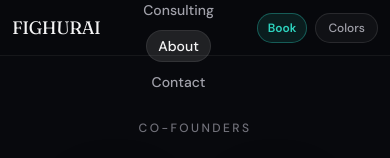
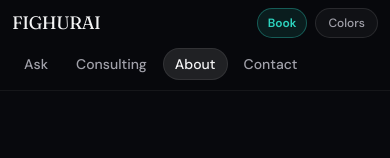
Before and after one commit to fighurai/fighurai-web, a Next.js app: page /about in a window 390 px wide. Shown: the top 158 px of the page. Built offline with nearby package versions, Linux system fonts and the light colour scheme; no server answers.

Commit message:
Reapply "fix(ui): mobile-friendly nav, demo embeds, and safe-area padding"
This reverts commit 7678c5fb1517c5942480cca025cb26c158dfa7c1.

```diff
--- a/src/app/(site)/about/page.tsx
+++ b/src/app/(site)/about/page.tsx
@@ -7,7 +7,7 @@ import { AboutSection } from "@/components/about-section";
 export default function AboutPage() {
   const router = useRouter();
   return (
-    <div className="mx-auto w-full max-w-6xl flex-1 overflow-y-auto py-10 sm:py-14">
+    <div className="mx-auto w-full min-w-0 max-w-6xl flex-1 overflow-y-auto overflow-x-hidden px-4 py-10 sm:px-6 sm:py-14">
       <AboutSection
         onOpenChat={() => router.push("/")}
         onOpenContact={() => router.push("/contact")}
--- a/src/app/(site)/consulting/page.tsx
+++ b/src/app/(site)/consulting/page.tsx
@@ -15,7 +15,7 @@ import { SparkDemoVideo } from "@/components/spark-demo-video";
 export default function ConsultingPage() {
   const router = useRouter();
   return (
-    <div className="mx-auto w-full max-w-6xl flex-1 overflow-y-auto px-4 py-10 sm:px-6 sm:py-14">
+    <div className="mx-auto w-full min-w-0 max-w-6xl flex-1 overflow-y-auto overflow-x-hidden px-4 py-10 sm:px-6 sm:py-14">
       <HeroSection
         onOpenChat={() => router.push("/")}
         onOpenMembership={() =>
--- a/src/components/company-chat-demo.tsx
+++ b/src/components/company-chat-demo.tsx
@@ -35,8 +35,8 @@ export function CompanyChatDemo({
             {description}
           </p>
 
-          <div className="mt-6 overflow-hidden rounded-xl border border-white/[0.1] bg-black/40 ring-1 ring-white/[0.05]">
-            <div className="relative aspect-video w-full max-h-[70vh] min-h-[200px]">
+          <div className="mt-6 min-w-0 overflow-x-auto overflow-y-visible rounded-xl border border-white/[0.1] bg-black/40 ring-1 ring-white/[0.05] [-webkit-overflow-scrolling:touch] sm:overflow-hidden">
+            <div className="relative aspect-video w-full min-h-[min(52vw,20rem)] min-w-0 max-w-full max-h-[min(88dvh,52rem)] sm:min-h-[200px] sm:max-h-[70vh]">
               <iframe
                 title="Demo: internal company chat grounded on organization documents only"
                 src={IFRAME_SRC}
--- a/src/components/construction-chat-demo.tsx
+++ b/src/components/construction-chat-demo.tsx
@@ -35,8 +35,8 @@ export function ConstructionChatDemo({
             {description}
           </p>
 
-          <div className="mt-6 overflow-hidden rounded-xl border border-white/[0.1] bg-black/40 ring-1 ring-white/[0.05]">
-            <div className="relative aspect-video w-full max-h-[70vh] min-h-[200px]">
+          <div className="mt-6 min-w-0 overflow-x-auto overflow-y-visible rounded-xl border border-white/[0.1] bg-black/40 ring-1 ring-white/[0.05] [-webkit-overflow-scrolling:touch] sm:overflow-hidden">
+            <div className="relative aspect-video w-full min-h-[min(52vw,20rem)] min-w-0 max-w-full max-h-[min(88dvh,52rem)] sm:min-h-[200px] sm:max-h-[70vh]">
               <iframe
                 title="Demo: construction project folder copilot with folder insight and visuals"
                 src={IFRAME_SRC}
--- a/src/components/creative-company-site-demo.tsx
+++ b/src/components/creative-company-site-demo.tsx
@@ -35,8 +35,8 @@ export function CreativeCompanySiteDemo({
             {description}
           </p>
 
-          <div className="mt-6 overflow-hidden rounded-xl border border-white/[0.1] bg-black/40 ring-1 ring-white/[0.05]">
-            <div className="relative aspect-video w-full max-h-[70vh] min-h-[200px]">
+          <div className="mt-6 min-w-0 overflow-x-auto overflow-y-visible rounded-xl border border-white/[0.1] bg-black/40 ring-1 ring-white/[0.05] [-webkit-overflow-scrolling:touch] sm:overflow-hidden">
+            <div className="relative aspect-video w-full min-h-[min(52vw,20rem)] min-w-0 max-w-full max-h-[min(88dvh,52rem)] sm:min-h-[200px] sm:max-h-[70vh]">
               <iframe
                 title="Sample creative studio site with front-page site assistant chatbot"
                 src={IFRAME_SRC}
--- a/src/components/email-automation-demo.tsx
+++ b/src/components/email-automation-demo.tsx
@@ -35,8 +35,8 @@ export function EmailAutomationDemo({
             {description}
           </p>
 
-          <div className="mt-6 overflow-hidden rounded-xl border border-white/[0.1] bg-black/40 ring-1 ring-white/[0.05]">
-            <div className="relative aspect-video w-full max-h-[70vh] min-h-[200px]">
+          <div className="mt-6 min-w-0 overflow-x-auto overflow-y-visible rounded-xl border border-white/[0.1] bg-black/40 ring-1 ring-white/[0.05] [-webkit-overflow-scrolling:touch] sm:overflow-hidden">
+            <div className="relative aspect-video w-full min-h-[min(52vw,20rem)] min-w-0 max-w-full max-h-[min(88dvh,52rem)] sm:min-h-[200px] sm:max-h-[70vh]">
               <iframe
                 title="Demo: daily calendar digest email in your inbox"
                 src={IFRAME_SRC}
--- a/src/components/invoice-converter-demo.tsx
+++ b/src/components/invoice-converter-demo.tsx
@@ -35,8 +35,8 @@ export function InvoiceConverterDemo({
             {description}
           </p>
 
-          <div className="mt-6 overflow-hidden rounded-xl border border-white/[0.1] bg-black/40 ring-1 ring-white/[0.05]">
-            <div className="relative aspect-video w-full max-h-[70vh] min-h-[200px]">
+          <div className="mt-6 min-w-0 overflow-x-auto overflow-y-visible rounded-xl border border-white/[0.1] bg-black/40 ring-1 ring-white/[0.05] [-webkit-overflow-scrolling:touch] sm:overflow-hidden">
+            <div className="relative aspect-video w-full min-h-[min(52vw,20rem)] min-w-0 max-w-full max-h-[min(88dvh,52rem)] sm:min-h-[200px] sm:max-h-[70vh]">
               <iframe
                 title="Demo: invoices from documents to categorized Excel export"
                 src={IFRAME_SRC}
--- a/src/components/prompt-studio-chat.tsx
+++ b/src/components/prompt-studio-chat.tsx
@@ -495,18 +495,18 @@ export function PromptStudioChat() {
       ) : null}
 
       <div className="flex min-h-0 flex-1 flex-col">
-        <div className="flex items-center gap-2 border-b border-white/[0.06] px-3 py-2 md:hidden">
+        <div className="flex min-w-0 items-center gap-2 border-b border-white/[0.06] px-3 py-2 md:hidden">
           <button
             type="button"
             onClick={() => setMobileSidebarOpen(true)}
-            className="rounded-full border border-white/[0.1] bg-white/[0.05] px-3 py-1.5 text-xs font-medium text-[var(--text-primary)]"
+            className="shrink-0 rounded-full border border-white/[0.1] bg-white/[0.05] px-3 py-1.5 text-xs font-medium text-[var(--text-primary)]"
           >
             Chats
           </button>
           <button
             type="button"
             onClick={newChat}
-            className="rounded-full border border-[var(--accent)]/30 bg-[var(--accent)]/10 px-3 py-1.5 text-xs font-semibold text-[var(--accent)]"
+            className="shrink-0 rounded-full border border-[var(--accent)]/30 bg-[var(--accent)]/10 px-3 py-1.5 text-xs font-semibold text-[var(--accent)]"
           >
             New
           </button>
--- a/src/components/site-shell.tsx
+++ b/src/components/site-shell.tsx
@@ -24,16 +24,30 @@ export function SiteShell({ children }: { children: React.ReactNode }) {
 
   return (
     <div className="flex min-h-dvh flex-col bg-[var(--bg-deep)]">
-      <header className="fixed inset-x-0 top-0 z-[100] flex h-14 shrink-0 flex-col border-b border-white/[0.06] bg-[var(--bg-deep)]/95 backdrop-blur-xl sm:h-[3.25rem]">
-        <div className="mx-auto flex h-full w-full max-w-6xl items-center gap-2 px-3 sm:gap-3 sm:px-5">
+      <header className="fixed inset-x-0 top-0 z-[100] flex shrink-0 flex-col border-b border-white/[0.06] bg-[var(--bg-deep)]/95 backdrop-blur-xl sm:h-[3.25rem]">
+        <div className="mx-auto flex w-full max-w-6xl flex-col gap-2 px-3 py-2 sm:h-full sm:flex-row sm:items-center sm:justify-between sm:gap-3 sm:px-5 sm:py-0">
+          <div className="flex w-full min-w-0 items-center justify-between gap-2 sm:w-auto sm:justify-start">
             <Link
               href="/"
               className="shrink-0 font-display text-lg tracking-tight text-[var(--text-primary)] transition hover:text-[var(--accent)] sm:text-xl"
             >
               FIGHURAI
             </Link>
+            <div className="flex shrink-0 items-center gap-2 sm:hidden">
+              <a
+                href={BOOKING_URL}
+                target="_blank"
+                rel="noopener noreferrer"
+                className="inline-flex items-center rounded-full border border-[var(--accent)]/35 bg-[var(--accent)]/10 px-2.5 py-1.5 text-xs font-semibold text-[var(--accent)] transition hover:bg-[var(--accent)]/20"
+              >
+                Book
+              </a>
+              <ThemeControls />
+            </div>
+          </div>
+
           <nav
-            className="flex min-w-0 flex-1 flex-wrap items-center justify-center gap-1 py-1 sm:gap-1.5"
+            className="-mx-1 flex min-w-0 flex-nowrap items-center gap-1 overflow-x-auto px-1 py-0.5 [-ms-overflow-style:none] [scrollbar-width:none] sm:mx-0 sm:flex-1 sm:flex-wrap sm:justify-center sm:overflow-visible sm:px-0 sm:py-1 [&::-webkit-scrollbar]:hidden"
             aria-label="Site sections"
           >
             {tabs.map((t) => {
@@ -42,7 +56,7 @@ export function SiteShell({ children }: { children: React.ReactNode }) {
                 <Link
                   key={t.href}
                   href={t.href}
-                  className={`shrink-0 rounded-full px-3 py-1.5 text-sm font-medium transition sm:px-4 ${
+                  className={`shrink-0 whitespace-nowrap rounded-full px-3 py-1.5 text-sm font-medium transition sm:px-4 ${
                     active
                       ? "bg-white/[0.1] text-[var(--text-primary)] shadow-[inset_0_0_0_1px_rgba(255,255,255,0.08)]"
                       : "text-[var(--text-muted)] hover:bg-white/[0.05] hover:text-[var(--text-primary)]"
@@ -54,19 +68,22 @@ export function SiteShell({ children }: { children: React.ReactNode }) {
               );
             })}
           </nav>
+
+          <div className="hidden shrink-0 items-center gap-2 sm:flex">
             <a
               href={BOOKING_URL}
               target="_blank"
               rel="noopener noreferrer"
-            className="inline-flex shrink-0 items-center rounded-full border border-[var(--accent)]/35 bg-[var(--accent)]/10 px-2.5 py-1.5 text-xs font-semibold text-[var(--accent)] transition hover:bg-[var(--accent)]/20 sm:px-3"
+              className="inline-flex items-center rounded-full border border-[var(--accent)]/35 bg-[var(--accent)]/10 px-3 py-1.5 text-xs font-semibold text-[var(--accent)] transition hover:bg-[var(--accent)]/20"
             >
               Book
             </a>
             <ThemeControls />
           </div>
+        </div>
       </header>
 
-      <main className="relative z-0 flex min-h-0 min-w-0 flex-1 flex-col pt-14 sm:pt-[3.25rem]">
+      <main className="relative z-0 flex min-h-0 min-w-0 flex-1 flex-col pt-[calc(6.75rem+env(safe-area-inset-top,0px))] sm:pt-[3.25rem]">
         {children}
       </main>
     </div>
--- a/src/components/spark-demo-video.tsx
+++ b/src/components/spark-demo-video.tsx
@@ -36,8 +36,8 @@ export function SparkDemoVideo({
             {description}
           </p>
 
-          <div className="mt-6 overflow-hidden rounded-xl border border-white/[0.1] bg-black/40 ring-1 ring-white/[0.05]">
-            <div className="relative aspect-video w-full max-h-[70vh] min-h-[200px]">
+          <div className="mt-6 min-w-0 overflow-x-auto overflow-y-visible rounded-xl border border-white/[0.1] bg-black/40 ring-1 ring-white/[0.05] [-webkit-overflow-scrolling:touch] sm:overflow-hidden">
+            <div className="relative aspect-video w-full min-h-[min(52vw,20rem)] min-w-0 max-w-full max-h-[min(88dvh,52rem)] sm:min-h-[200px] sm:max-h-[70vh]">
               <iframe
                 title="Demo: building a chatbot in Cursor with live app preview"
                 src={DEMO_IFRAME_SRC}
```
Also changed, not shown: 1 other file (tests, documents, lock files or other folders). Lines whose indentation alone changed are shown as unchanged.
